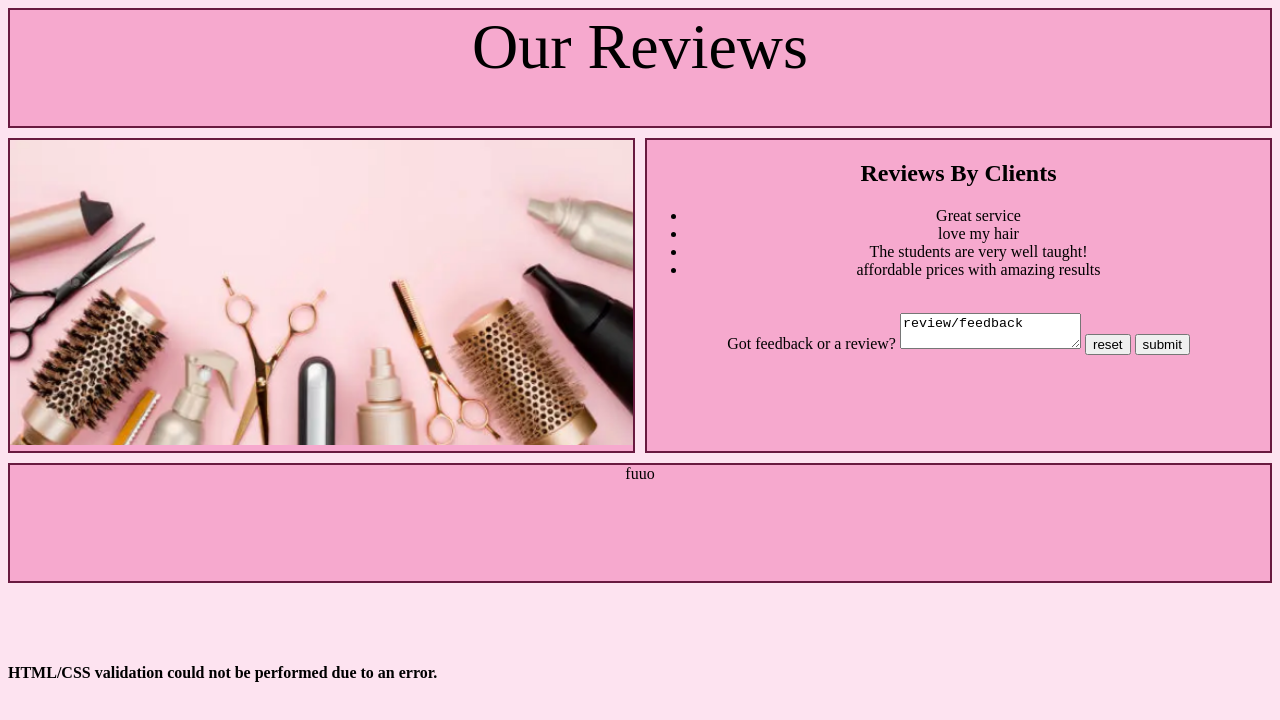
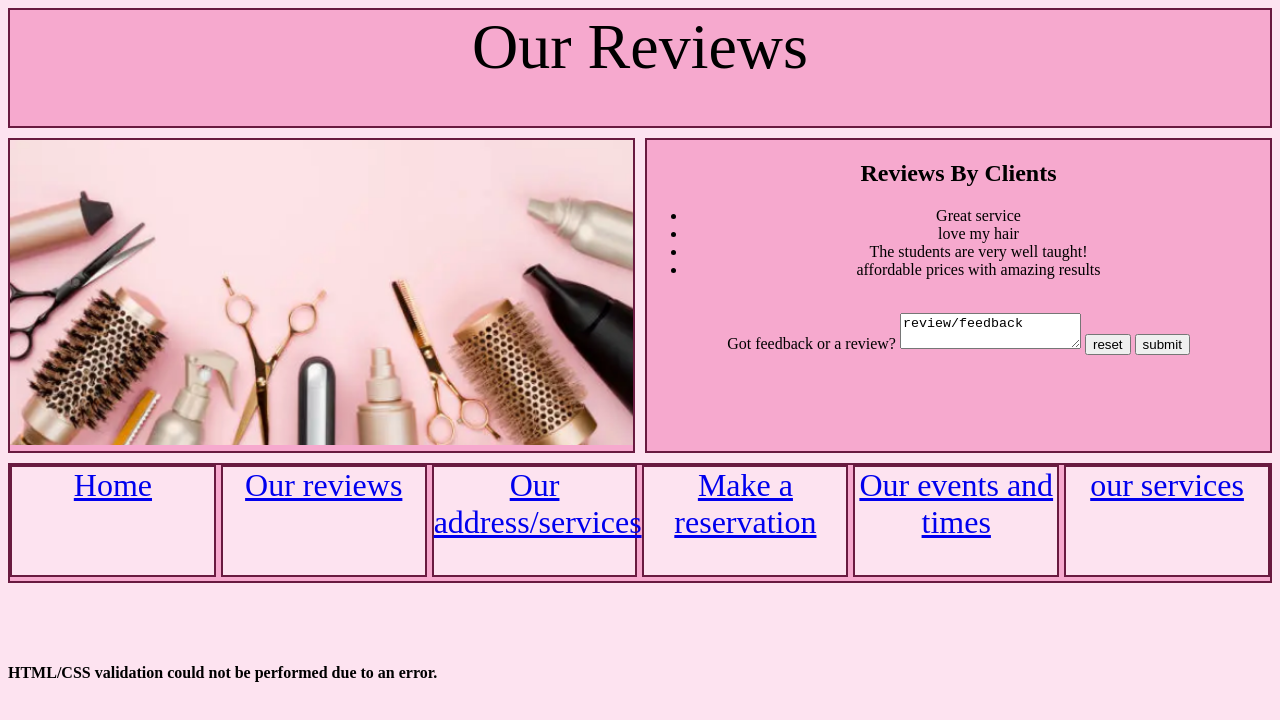
Before and after one commit to cworst/the-second-choices, a plain HTML site: page reviews.html in a window 1280 px wide. Drawn offline with Linux system fonts and the light colour scheme; no server answers.

Commit message:
buttons on bottom

```diff
--- a/reviews.html
+++ b/reviews.html
@@ -50,6 +50,64 @@
 .image{
 	object-fit:cover;
 }
+.grid2{
+        display:grid;
+        grid-template-rows:repeat(1,1fr);
+        grid-template-columns:repeat(12,1fr);
+        height:14vh;
+        text-align:center;
+        font-size:2em;
+        gap:5px;
+}
+
+.block1{
+	grid-column-start:1;
+	grid-column-end:3;
+	grid-row-start:1;
+	grid-row-end:1;
+	background-color:#fde3f0;
+        border:2px solid #691a40;
+}
+.block2{
+	grid-column-start:3;
+        grid-column-end:5;
+        grid-row-start:1;
+        grid-row-end:1;
+        background-color:#fde3f0;
+        border:2px solid #691a40;
+}
+.block3{
+	grid-column-start:5;
+        grid-column-end:7;
+        grid-row-start:1;
+        grid-row-end:1;
+        background-color:#fde3f0;
+        border:2px solid #691a40;
+}
+.block4{
+	grid-column-start:7;
+        grid-column-end:9;
+        grid-row-start:1;
+        grid-row-end:1;
+        background-color:#fde3f0;
+        border:2px solid #691a40;
+}
+.block5{
+	grid-column-start:9;
+        grid-column-end:11;
+        grid-row-start:1;
+        grid-row-end:1;
+        background-color:#fde3f0;
+        border:2px solid #691a40;
+}
+.block6{
+	grid-column-start:11;
+        grid-column-end:13;
+        grid-row-start:1;
+        grid-row-end:1;
+        background-color:#fde3f0;
+        border:2px solid #691a40;
+}
 
 </style>
 </head>
@@ -78,7 +136,16 @@
 
 
 </div>
-<div class="footer">fuuo</div>
+<div class="footer">
+<div class="grid2">
+<div class="block1"><a href="index.html">Home</a></div>
+<div class="block2"><a href="reviews.html">Our reviews</a></div>
+<div class="block3"><a href="time.html">Our address/services</a></div>
+<div class="block4"><a href="Reservations.html">Make a reservation</a></div>
+<div class="block5"><a href="times.html">Our events and times</a></div>
+<div class="block6"><a href="services.html">our services</a></div>
+</div>
+</div>
 
 
 
```
